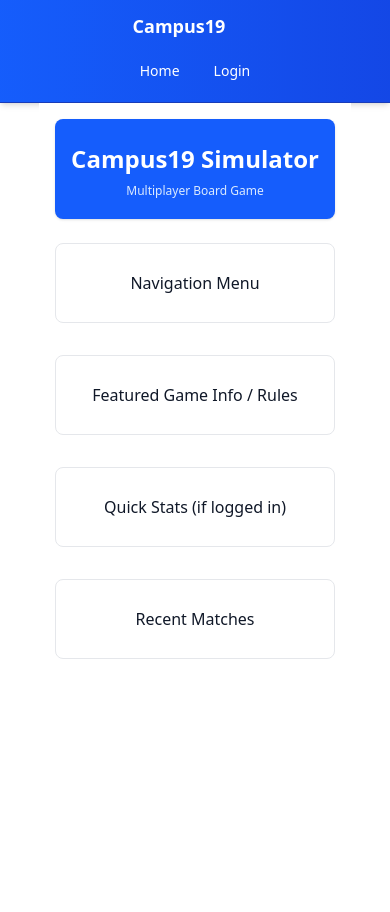
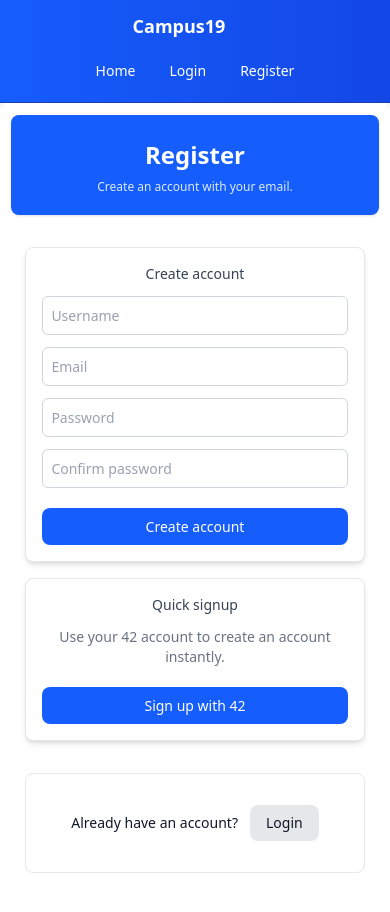
Before and after one commit to nvan-lae/campus19-simulator, a React app in the folder frontend/: page /register in a window 390 px wide. Before the commit this address led to /. Shown: the top 912 px of the page. Built offline with nearby package versions, Linux system fonts and the light colour scheme; no server answers; the HTML template or start-up script is replaced by a standard one.

Commit message:
feat(auth): email/password auth + responsive auth UI

```diff
--- a/frontend/src/app/App.tsx
+++ b/frontend/src/app/App.tsx
@@ -7,6 +7,7 @@ import { LobbyPage } from '../features/lobby/LobbyPage';
 import { GamePage } from '../features/game/pages/GamePage';
 import { ProfilePage } from '../features/profile/ProfilePage';
 import { LoginPage } from '../features/login/LoginPage';
+import { RegisterPage } from '../features/login/RegisterPage';
 import '../styles/App.css';
 
 function App() {
@@ -17,6 +18,7 @@ function App() {
         <Routes>
           <Route path="/" element={<HomePage />} />
           <Route path="/login" element={<LoginPage />} />
+          <Route path="/register" element={<RegisterPage />} />
           <Route
             path="/lobby"
             element={
--- a/frontend/src/components/layout/Navigation.tsx
+++ b/frontend/src/components/layout/Navigation.tsx
@@ -90,9 +90,14 @@ export const Navigation = () => {
               )}
             </div>
           ) : (
-            <Link to="/login" className="navbar-link">
-              Login
-            </Link>
+            <>
+              <Link to="/login" className="navbar-link">
+                Login
+              </Link>
+              <Link to="/register" className="navbar-link">
+                Register
+              </Link>
+            </>
           )}
         </div>
       </div>
--- a/frontend/src/features/login/LoginPage.tsx
+++ b/frontend/src/features/login/LoginPage.tsx
@@ -1,5 +1,5 @@
-import { useEffect, useMemo } from 'react';
-import { useNavigate } from 'react-router-dom';
+import { useEffect, useMemo, useState, FormEvent } from 'react';
+import { useNavigate, Link } from 'react-router-dom';
 import { useAuth } from '../../contexts/AuthContext';
 import '../../styles/pages.css';
 
@@ -10,6 +10,11 @@ export const LoginPage = () => {
   const apiBase = useMemo(() => {
     return import.meta.env.VITE_API_URL?.replace(/\/$/, '') || 'http://localhost:3000';
   }, []);
+
+  const [email, setEmail] = useState('');
+  const [password, setPassword] = useState('');
+  const [error, setError] = useState<string | null>(null);
+  const [isSubmitting, setIsSubmitting] = useState(false);
 
   useEffect(() => {
     const params = new URLSearchParams(window.location.search);
@@ -24,26 +29,92 @@ export const LoginPage = () => {
     }
   }, [navigate, initializeWithToken]);
 
+  const handleEmailLogin = async (e: FormEvent) => {
+    e.preventDefault();
+    setError(null);
+    setIsSubmitting(true);
+
+    try {
+      const res = await fetch(`${apiBase}/auth/login`, {
+        method: 'POST',
+        headers: { 'Content-Type': 'application/json' },
+        body: JSON.stringify({ email, password }),
+      });
+
+      const data = await res.json();
+
+      if (!res.ok) {
+        setError(data?.message || 'Invalid credentials');
+        setIsSubmitting(false);
+        return;
+      }
+
+      if (data?.access_token) {
+        await initializeWithToken(data.access_token);
+        navigate('/', { replace: true });
+      } else {
+        setError('No access token returned from server');
+      }
+    } catch (err) {
+      setError('Network error');
+    } finally {
+      setIsSubmitting(false);
+    }
+  };
+
   return (
     <div className="page-container">
       <div className="page-header">
         <h1>Login</h1>
-        <p className="text-sm text-gray-200/90">Use your 42 account to sign in.</p>
+        <p className="text-sm text-gray-200/90">Sign in with 42 or with an email/password account.</p>
       </div>
 
       <div className="login-content">
-        <div className="box flex flex-col gap-3">
-          <div className="text-sm text-gray-700 dark:text-gray-200">Continue with 42</div>
-          <a
-            className="btn btn-primary w-full text-center"
-            href={`${apiBase}/auth/login`}
-          >
-            Login with 42
-          </a>
+        <div className="auth-grid">
+          <div className="auth-card">
+            <div className="text-sm text-gray-700 dark:text-gray-200 text-center">Continue with 42</div>
+            <p className="text-sm text-gray-500 dark:text-gray-400 text-center">Use your 42 account to quickly sign in.</p>
+            <a
+              className="btn btn-primary w-full text-center mt-2"
+              href={`${apiBase}/auth/login`}
+            >
+              Login with 42
+            </a>
+          </div>
+
+          <form className="auth-card" onSubmit={handleEmailLogin}>
+            <div className="text-sm text-gray-700 dark:text-gray-200 text-center">Sign in with email</div>
+
+            <input
+              required
+              type="email"
+              value={email}
+              onChange={(e) => setEmail(e.target.value)}
+              placeholder="Email"
+              className="input"
+            />
+
+            <input
+              required
+              type="password"
+              value={password}
+              onChange={(e) => setPassword(e.target.value)}
+              placeholder="Password"
+              className="input"
+            />
+
+            {error && <div className="error">{error}</div>}
+
+            <button className="btn btn-primary w-full mt-2" type="submit" disabled={isSubmitting}>
+              {isSubmitting ? 'Signing in...' : 'Sign in'}
+            </button>
+
+          </form>
         </div>
 
-        <div className="box text-center text-sm text-gray-500 dark:text-gray-400">
-          We only support 42 login for now.
+        <div className="box auth-footer flex items-center justify-center gap-3">
+          <span>Don’t have an account?</span>
+          <Link to="/register" className="btn btn-secondary">Register</Link>
         </div>
       </div>
     </div>
--- /dev/null
+++ b/frontend/src/features/login/RegisterPage.tsx
@@ -0,0 +1,145 @@
+import { useState, useMemo, FormEvent } from 'react';
+import { useNavigate, Link } from 'react-router-dom';
+import { useAuth } from '../../contexts/AuthContext';
+import '../../styles/pages.css';
+
+export const RegisterPage = () => {
+  const navigate = useNavigate();
+  const { initializeWithToken } = useAuth();
+
+  const [email, setEmail] = useState('');
+  const [username, setUsername] = useState('');
+  const [password, setPassword] = useState('');
+  const [confirm, setConfirm] = useState('');
+  const [error, setError] = useState<string | null>(null);
+  const [isSubmitting, setIsSubmitting] = useState(false);
+
+  const apiBase = useMemo(() => {
+    return import.meta.env.VITE_API_URL?.replace(/\/$/, '') || 'http://localhost:3000';
+  }, []);
+
+  const handleSubmit = async (e: FormEvent) => {
+    e.preventDefault();
+    setError(null);
+
+    if (password !== confirm) {
+      setError('Passwords do not match');
+      return;
+    }
+
+    setIsSubmitting(true);
+
+    try {
+      const res = await fetch(`${apiBase}/auth/register`, {
+        method: 'POST',
+        headers: { 'Content-Type': 'application/json' },
+        body: JSON.stringify({ email, username, password }),
+      });
+
+      const data = await res.json();
+
+      if (!res.ok) {
+        setError(data?.message || data?.error || 'Registration failed');
+        setIsSubmitting(false);
+        return;
+      }
+
+      if (data?.access_token) {
+        await initializeWithToken(data.access_token);
+        navigate('/', { replace: true });
+      } else {
+        // Fallback: try to login
+        const loginRes = await fetch(`${apiBase}/auth/login`, {
+          method: 'POST',
+          headers: { 'Content-Type': 'application/json' },
+          body: JSON.stringify({ email, password }),
+        });
+        const loginData = await loginRes.json();
+        if (loginRes.ok && loginData?.access_token) {
+          await initializeWithToken(loginData.access_token);
+          navigate('/', { replace: true });
+        } else {
+          setError('Registration succeeded but automatic login failed');
+        }
+      }
+    } catch (err) {
+      setError('Network error');
+    } finally {
+      setIsSubmitting(false);
+    }
+  };
+
+  return (
+    <div className="page-container">
+      <div className="page-header">
+        <h1>Register</h1>
+        <p className="text-sm text-gray-200/90">Create an account with your email.</p>
+      </div>
+
+      <div className="login-content">
+        <div className="auth-grid">
+          <form className="auth-card" onSubmit={handleSubmit}>
+            <div className="text-sm text-gray-700 dark:text-gray-200 text-center">Create account</div>
+
+            <input
+              required
+              value={username}
+              onChange={(e) => setUsername(e.target.value)}
+              placeholder="Username"
+              className="input"
+            />
+
+            <input
+              required
+              type="email"
+              value={email}
+              onChange={(e) => setEmail(e.target.value)}
+              placeholder="Email"
+              className="input"
+            />
+
+            <input
+              required
+              type="password"
+              value={password}
+              onChange={(e) => setPassword(e.target.value)}
+              placeholder="Password"
+              className="input"
+            />
+
+            <input
+              required
+              type="password"
+              value={confirm}
+              onChange={(e) => setConfirm(e.target.value)}
+              placeholder="Confirm password"
+              className="input"
+            />
+
+            {error && <div className="error">{error}</div>}
+
+            <button className="btn btn-primary w-full mt-2" type="submit" disabled={isSubmitting}>
+              {isSubmitting ? 'Registering...' : 'Create account'}
+            </button>
+          </form>
+
+          <div className="auth-card">
+            <div className="text-sm text-gray-700 dark:text-gray-200 text-center">Quick signup</div>
+            <p className="text-sm text-gray-500 dark:text-gray-400 text-center">Use your 42 account to create an account instantly.</p>
+            <a
+              className="btn btn-primary w-full mt-2"
+              href={`${apiBase}/auth/login`}
+            >
+              Sign up with 42
+            </a>
+          </div>
+        </div>
+
+        <div className="box auth-footer flex items-center justify-center gap-3">
+          <span>Already have an account?</span>
+          <Link to="/login" className="btn btn-secondary">Login</Link>
+        </div>
+      </div>
+    </div>
+  );
+};
--- a/frontend/src/index.css
+++ b/frontend/src/index.css
@@ -32,6 +32,8 @@
 /* Component utilities */
 .btn {
   @apply inline-flex items-center justify-center rounded-lg px-4 py-2 font-medium transition-all duration-200;
+  padding: clamp(.5rem, .9vw, .95rem) clamp(.75rem, 1.2vw, 1.25rem);
+  font-size: clamp(14px, .95vw, 16px);
 }
 
 .btn-primary {
@@ -45,3 +47,57 @@
 .btn-ghost {
   @apply inline-flex items-center justify-center rounded-lg px-4 py-2 font-medium transition-all duration-200 text-gray-900 hover:bg-gray-100 dark:text-gray-50 dark:hover:bg-gray-800;
 }
+
+/* Authentication styles */
+.auth-grid {
+  @apply grid gap-4 max-w-3xl mx-auto w-full;
+  grid-template-columns: 1fr;
+}
+
+@media (min-width: 768px) {
+  .auth-grid {
+    grid-template-columns: 1fr 1fr;
+    align-items: start;
+  }
+}
+
+.auth-card {
+  @apply bg-white dark:bg-gray-800 border border-gray-200 dark:border-gray-700 rounded-lg p-6 shadow-md flex flex-col;
+  padding: clamp(1rem, 1.2vw, 2.5rem);
+  gap: clamp(.75rem, .8vw, 1.25rem);
+  font-size: clamp(14px, 1.05vw, 18px);
+}
+
+.input {
+  @apply w-full border border-gray-300 dark:border-gray-700 rounded-md px-3 py-2 bg-white dark:bg-gray-900 text-gray-900 dark:text-gray-50 placeholder-gray-400 focus:outline-none focus:ring-2 focus:ring-blue-500;
+  padding: clamp(.5rem, .9vw, 1rem);
+  font-size: clamp(14px, .95vw, 18px);
+}
+
+.input:disabled {
+  @apply opacity-60 cursor-not-allowed;
+}
+
+.divider {
+  @apply flex items-center gap-3 text-sm text-gray-500 dark:text-gray-400;
+}
+
+.divider::before,
+.divider::after {
+  content: '';
+  @apply flex-1 h-px bg-gray-200 dark:bg-gray-700;
+}
+
+.auth-footer {
+  @apply text-center text-sm text-gray-500 dark:text-gray-400;
+}
+
+.error {
+  @apply text-sm text-red-500;
+}
+
+@media (min-width: 1600px) {
+  .auth-grid {
+    gap: 2.5rem;
+  }
+}
--- a/frontend/src/styles/pages.css
+++ b/frontend/src/styles/pages.css
@@ -10,6 +10,7 @@
 
 .page-header h1 {
   @apply text-3xl md:text-4xl font-bold my-2 text-white;
+  font-size: clamp(28px, 3.2vw, 48px);
 }
 
 .page-header p {
@@ -31,7 +32,17 @@
 
 /* Login Page Layout */
 .login-content {
-  @apply flex flex-col gap-4 max-w-xs mx-auto my-6;
+  @apply flex flex-col gap-4 w-full max-w-3xl mx-auto my-6;
+  display: flex;
+  flex-direction: column;
+  gap: 2rem;
+  max-width: clamp(720px, 60vw, 1400px);
+  width: 92%;
+  margin: 2.5rem auto;
+}
+
+.login-content .box {
+  min-height: 100px;
 }
 
 @media (max-width: 1024px) {
@@ -115,7 +126,7 @@
   display: flex;
   flex-direction: column;
   gap: 2rem;
-  max-width: 400px;
+  max-width: 720px;
   margin: 2rem auto;
 }
 
@@ -123,15 +134,31 @@
   min-height: 100px;
 }
 
+@media (min-width: 1024px) {
+  .login-content {
+    margin: 3.5rem auto;
+  }
+}
+
+/* Final auth layout overrides for very large screens */
+.login-content {
+  /* allow wider layouts on 4K while remaining readable on smaller screens */
+  max-width: clamp(900px, 70vw, 2200px);
+  width: 92%;
+}
+
+.auth-grid {
+  grid-template-columns: 1fr 1fr;
+  gap: clamp(1rem, 2vw, 3rem);
+}
+
+.auth-card {
+  max-width: none;
+}
+
 @media (max-width: 768px) {
-  .page-container {
-    padding: 1rem;
-  }
-
-  .game-content,
-  .lobby-content,
-  .home-content,
-  .profile-content {
+  /* ensure stacked layout on small screens */
+  .auth-grid {
     grid-template-columns: 1fr;
   }
 }
```
Also changed, not shown: 2 other files (tests, documents, lock files or other folders).
